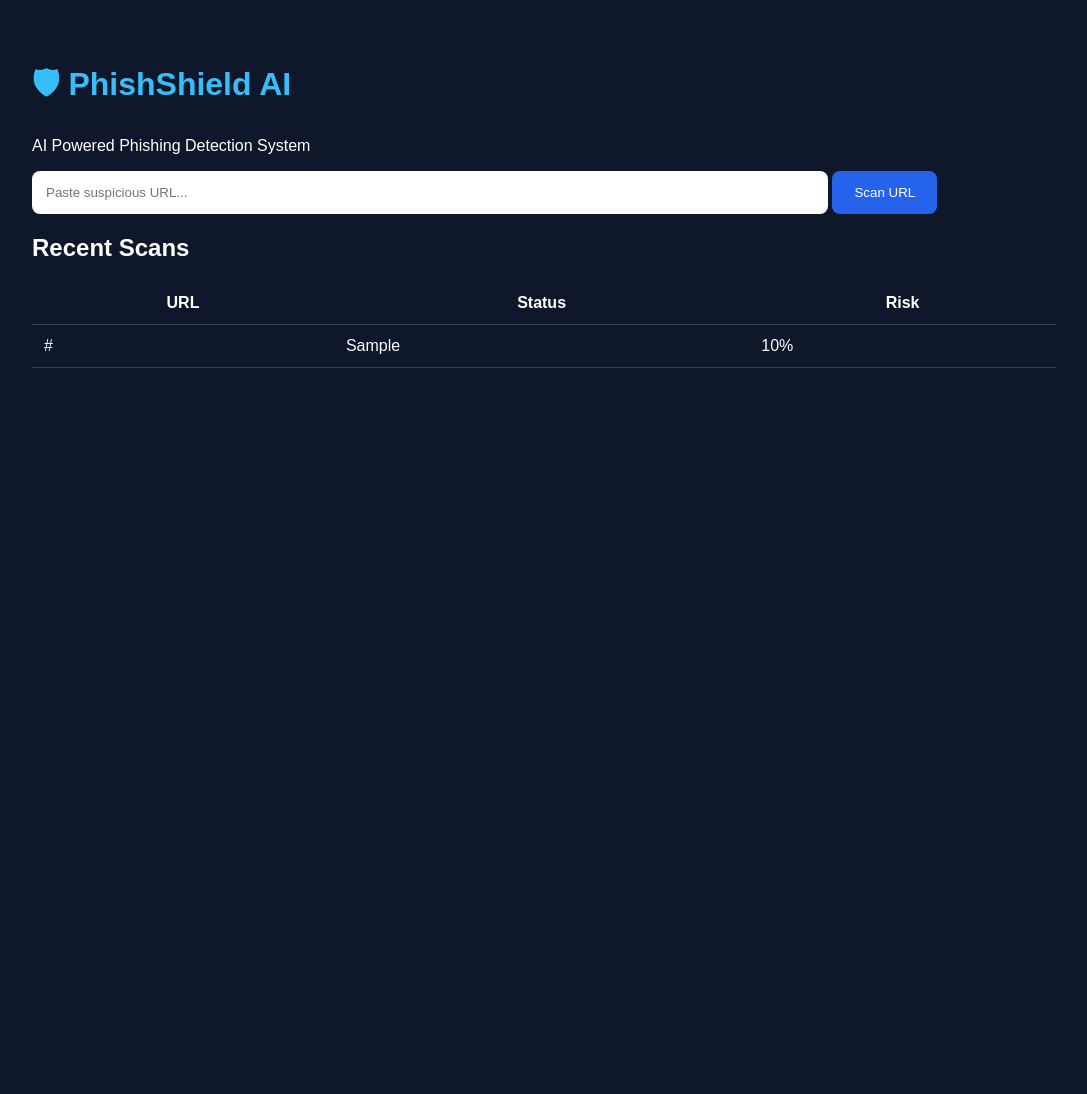
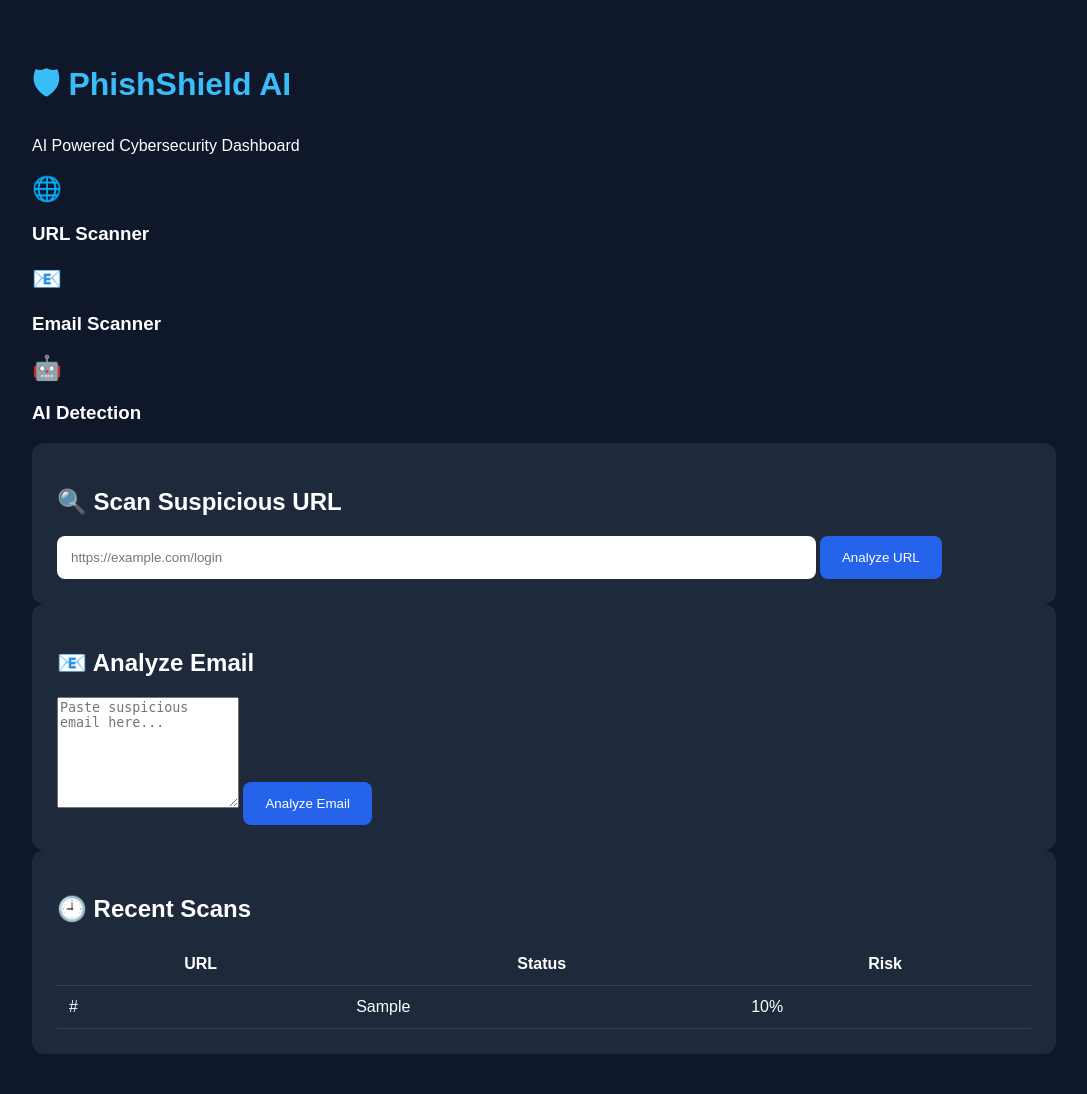
Before and after one commit to Shivani-j-git/PhishShield-AI, a Flask app: page / in a window 1280 px wide. Shown: the whole page, without its empty margins (96-1183 px from the left). Before the commit the page ends 368 px from the top, so only its background shows below. Run offline with Flask 3, Linux system fonts and the light colour scheme; tables that the repository leaves empty hold one stand-in row (values such as "Sample post").

Commit message:
Update index.html for improved layout and features

```diff
--- a/templates/index.html
+++ b/templates/index.html
@@ -9,22 +9,72 @@
 <div class="container">
 
     <h1>🛡 PhishShield AI</h1>
-    <p>AI Powered Phishing Detection System</p>
+    <p class="subtitle">
+        AI Powered Cybersecurity Dashboard
+    </p>
+
+    <!-- Statistics -->
+    <div class="stats">
+
+        <div class="box">
+            <h2>🌐</h2>
+            <h3>URL Scanner</h3>
+        </div>
+
+        <div class="box">
+            <h2>📧</h2>
+            <h3>Email Scanner</h3>
+        </div>
+
+        <div class="box">
+            <h2>🤖</h2>
+            <h3>AI Detection</h3>
+        </div>
+
+    </div>
+
+    <!-- URL Scanner -->
+    <div class="card">
+
+        <h2>🔍 Scan Suspicious URL</h2>
 
         <form action="/scan" method="POST">
 
             <input
                 type="url"
                 name="url"
-            placeholder="Paste suspicious URL..."
-            required
-        >
+                placeholder="https://example.com/login"
+                required>
 
-        <button>Scan URL</button>
+            <button>Analyze URL</button>
 
         </form>
 
-    <h2>Recent Scans</h2>
+    </div>
+
+    <!-- Email Scanner -->
+    <div class="card">
+
+        <h2>📧 Analyze Email</h2>
+
+        <form action="/email_scan" method="POST">
+
+            <textarea
+                name="email"
+                rows="7"
+                placeholder="Paste suspicious email here..."
+                required></textarea>
+
+            <button>Analyze Email</button>
+
+        </form>
+
+    </div>
+
+    <!-- History -->
+    <div class="card">
+
+        <h2>🕘 Recent Scans</h2>
 
         <table>
 
@@ -46,5 +96,7 @@
 
     </div>
 
+</div>
+
 </body>
 </html>
```
Lines whose indentation alone changed are shown as unchanged.
